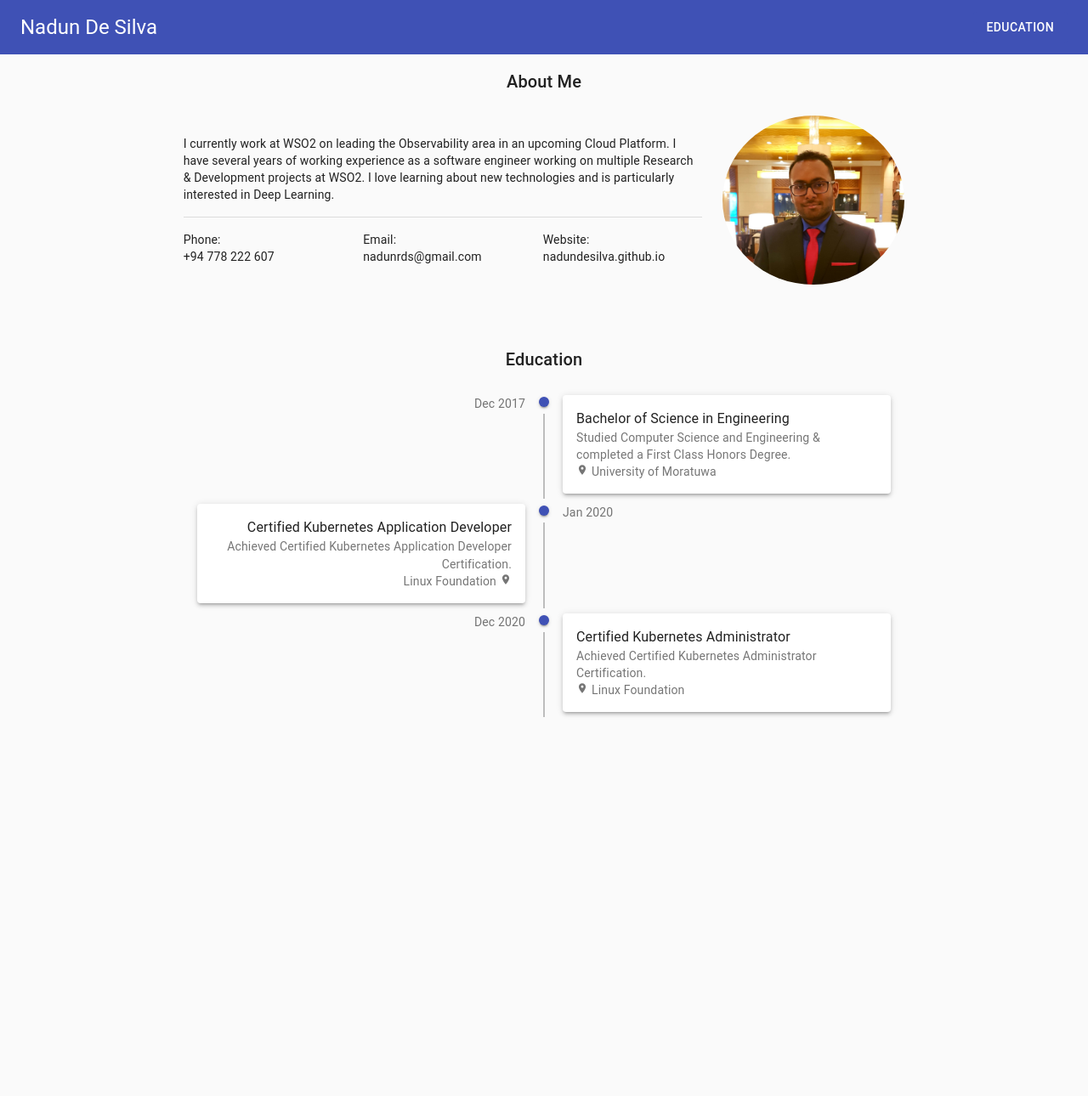
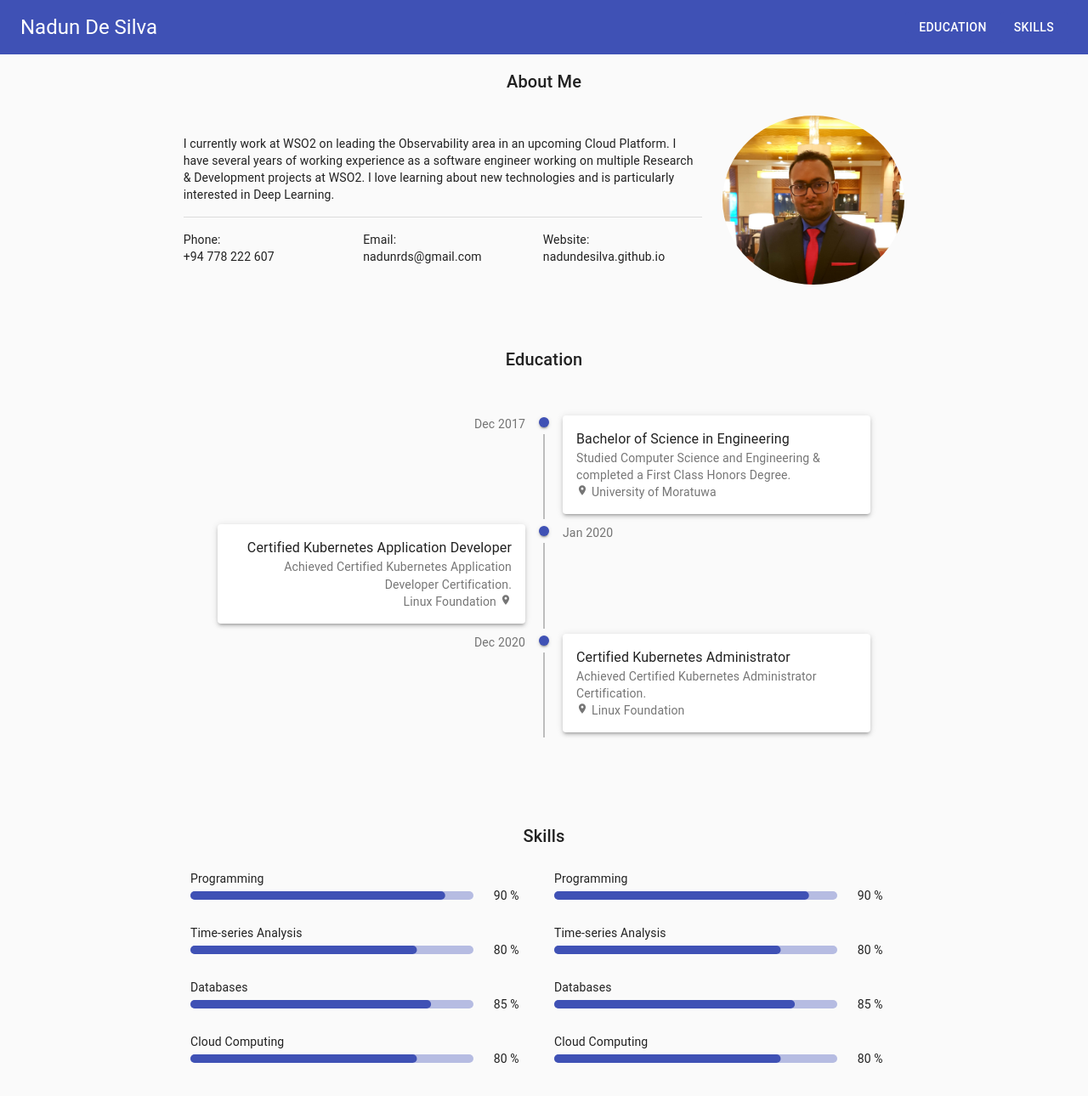
Before and after one commit to nadundesilva/nadundesilva.github.io, a React (Create React App) app in the folder _new_site/nadundesilva-website/: page / in a window 1280 px wide. Shown: the top 1290 px of the page at 85% size. Before the commit the page ends 912 px from the top, so only its background shows below. Built offline with nearby package versions, Linux system fonts and the light colour scheme.

Commit message:
Add skills section

```diff
--- /dev/null
+++ b/_new_site/nadundesilva-website/src/Portal/views/Home/Skills.tsx
@@ -0,0 +1,85 @@
+import React from "react";
+import { createStyles, Grid, LinearProgress, withStyles } from "@material-ui/core";
+
+const BorderLinearProgress = withStyles(() =>
+    createStyles({
+        root: {
+            height: 10,
+            borderRadius: 5
+        },
+        bar: {
+            borderRadius: 5
+        }
+    })
+)(LinearProgress);
+
+interface Skill {
+    name: string,
+    percentage: number,
+}
+
+const Skills = (): React.ReactElement => {
+    const leftSideSkills: Skill[] = [
+        {
+            name: "Programming",
+            percentage: 90
+        },
+        {
+            name: "Time-series Analysis",
+            percentage: 80
+        },
+        {
+            name: "Databases",
+            percentage: 85
+        },
+        {
+            name: "Cloud Computing",
+            percentage: 80
+        }
+    ];
+    const rightSideSkills: Skill[] = [
+        {
+            name: "Leadership",
+            percentage: 80
+        },
+        {
+            name: "Teamwork",
+            percentage: 95
+        },
+        {
+            name: "Communication",
+            percentage: 95
+        },
+        {
+            name: "Attention to Detail",
+            percentage: 90
+        }
+    ];
+    const renderPercentage = (skill: Skill): React.ReactElement => (
+        <Grid item xs={6}>
+            {skill.name}
+            <Grid container spacing={3} justifyContent="center" alignItems="center">
+                <Grid item xs={10}>
+                    <BorderLinearProgress variant="determinate" value={skill.percentage}/>
+                </Grid>
+                <Grid item xs={2}>
+                    {skill.percentage} %
+                </Grid>
+            </Grid>
+        </Grid>
+    );
+    return (
+        <Grid container spacing={3} justifyContent="center" alignItems="center">
+            {
+                leftSideSkills.map((leftSideSkill, index) => (
+                    <React.Fragment key={leftSideSkill.name}>
+                        {renderPercentage(leftSideSkill)}
+                        {(index < rightSideSkills.length) ? renderPercentage(leftSideSkill) : null}
+                    </React.Fragment>
+                ))
+            }
+        </Grid>
+    );
+};
+
+export default Skills;
--- a/_new_site/nadundesilva-website/src/Portal/views/Home/index.tsx
+++ b/_new_site/nadundesilva-website/src/Portal/views/Home/index.tsx
@@ -2,6 +2,7 @@ import React, { useRef } from "react";
 import { Layout } from "../../../components";
 import AboutMe from "./AboutMe";
 import Education from "./Education";
+import Skills from "./Skills";
 import { Button, createStyles, makeStyles, Theme, Typography } from "@material-ui/core";
 
 const useStyles = makeStyles((theme: Theme) => {
@@ -20,17 +21,13 @@ const useStyles = makeStyles((theme: Theme) => {
         },
         sectionContent: {
             padding: theme.spacing(3)
-        },
-        profilePhoto: {
-            width: "100%",
-            height: "auto"
         }
     });
 });
 
 interface Section {
     name: string,
-    ref: React.RefObject<HTMLButtonElement>,
+    ref: React.RefObject<HTMLDivElement>,
     Component: () => React.ReactElement,
 };
 
@@ -40,12 +37,17 @@ const Home = (): React.ReactElement => {
     const pageSections: Section[] = [
         {
             name: "Education",
-            ref: useRef<HTMLButtonElement>(null),
+            ref: useRef<HTMLDivElement>(null),
             Component: Education
+        },
+        {
+            name: "Skills",
+            ref: useRef<HTMLDivElement>(null),
+            Component: Skills
         }
     ];
 
-    const generateGoToSectionHandler = (sectionRef: React.RefObject<HTMLButtonElement>) => () => {
+    const generateGoToSectionHandler = (sectionRef: React.RefObject<HTMLDivElement>) => () => {
         sectionRef.current?.scrollIntoView({ behavior: "smooth", block: "center" });
     };
     return (
@@ -55,7 +57,7 @@ const Home = (): React.ReactElement => {
                 {
                     pageSections.map((section: Section) => (
                         <Button key={section.name} variant={"contained"} color="primary" disableElevation
-                            ref={section.ref} onClick={generateGoToSectionHandler(section.ref)}>
+                            onClick={generateGoToSectionHandler(section.ref)}>
                             {section.name}
                         </Button>
                     ))
@@ -68,9 +70,11 @@ const Home = (): React.ReactElement => {
                 <React.Fragment>
                     {
                         pageSections.map((section: Section) => (
-                            <div className={classes.section} key={section.name}>
+                            <div ref={section.ref} className={classes.section} key={section.name}>
                                 <Typography variant="h6" align="center">{section.name}</Typography>
-                                <section.Component />
+                                <div className={classes.sectionContent}>
+                                    <section.Component/>
+                                </div>
                             </div>
                         ))
                     }
```
